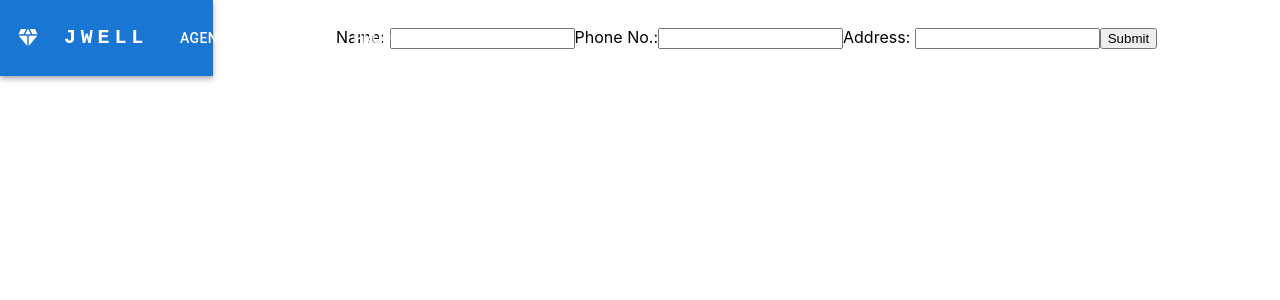
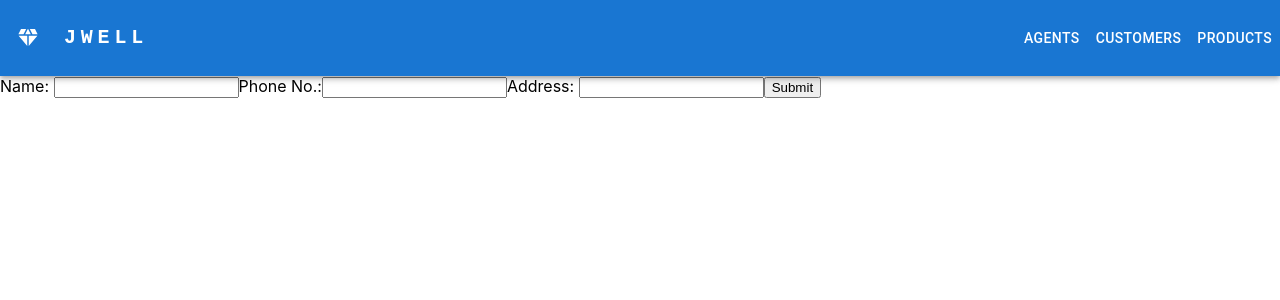
Before and after one commit to AyuPatidar/Jwell, a React (Create React App) app in the folder client/: page /customers/form in a window 1280 px wide. Shown: the top 300 px of the page. Built offline with nearby package versions, Linux system fonts and the light colour scheme.

Commit message:
UI Improvements

```diff
--- a/client/src/pages/CustomerForm.tsx
+++ b/client/src/pages/CustomerForm.tsx
@@ -8,28 +8,13 @@ const CustomerForm = () => {
   const user = location.state?.user;
 
   return (
-    <Grid container>
-      <Grid
-        item
-        md={2}
-        lg={2}
-      >
-        <Navbar />
-      </Grid>
-      <Grid
-        item
-        display={"flex"}
-        md={10}
-        lg={10}
-        justifyContent={"center"}
-        alignItems={"center"}
-      >
-        <UserForm
-          userType={"customer"}
-          user={user || null}
-        />
-      </Grid>
-    </Grid>
+    <>
+      <Navbar />
+      <UserForm
+        userType={"customer"}
+        user={user || null}
+      />
+    </>
   );
 };
 
--- a/client/src/pages/CustomersOrderForm.tsx
+++ b/client/src/pages/CustomersOrderForm.tsx
@@ -1,4 +1,3 @@
-import { Grid } from "@mui/material";
 import Navbar from "../components/Navbar";
 import OrderForm from "../components/OrderForm";
 import { useLocation } from "react-router-dom";
@@ -9,25 +8,8 @@ const CustomersOrderForm = () => {
 
   return (
     <>
-      <Grid container>
-        <Grid
-          item
-          md={2}
-          lg={2}
-        >
-          <Navbar />
-        </Grid>
-        <Grid
-          item
-          display={"flex"}
-          md={10}
-          lg={10}
-          justifyContent={"center"}
-          alignItems={"center"}
-        >
-          <OrderForm user={user} />
-        </Grid>
-      </Grid>
+      <Navbar />
+      <OrderForm user={user} />
     </>
   );
 };
```
